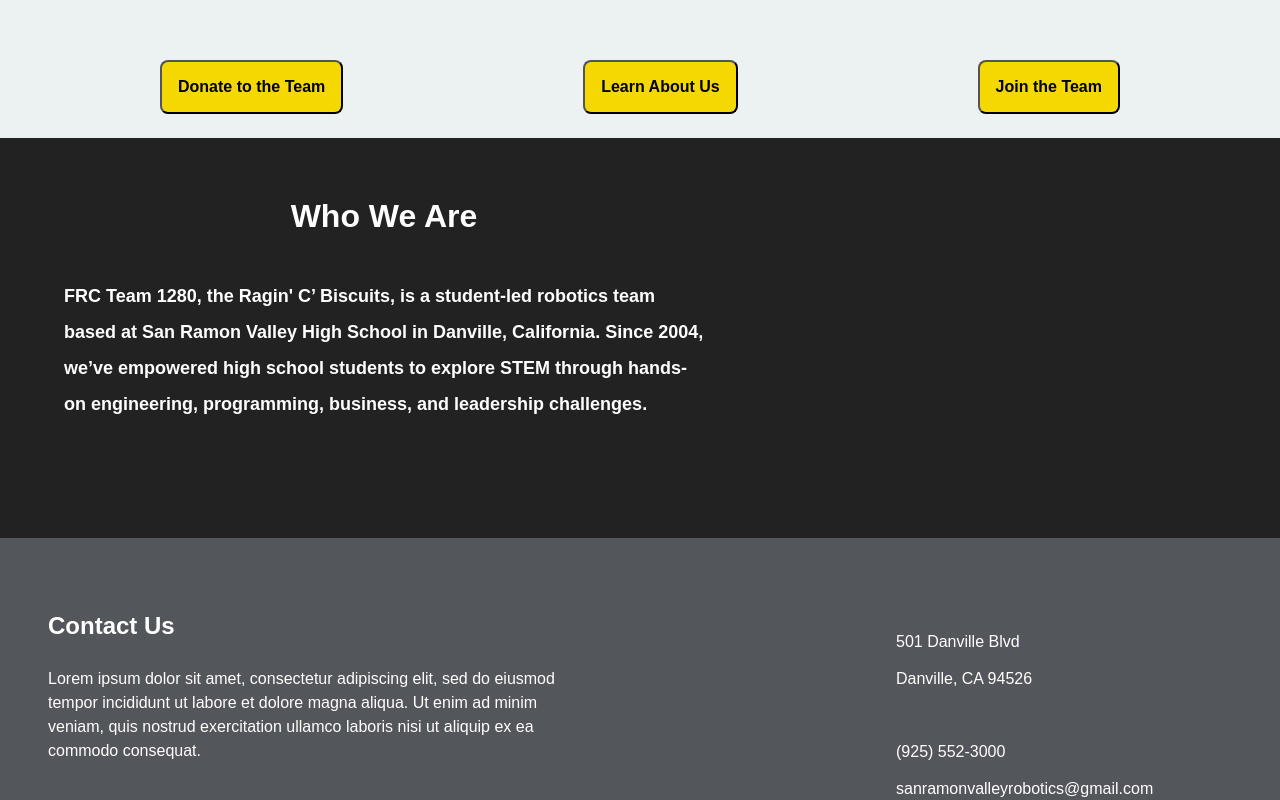
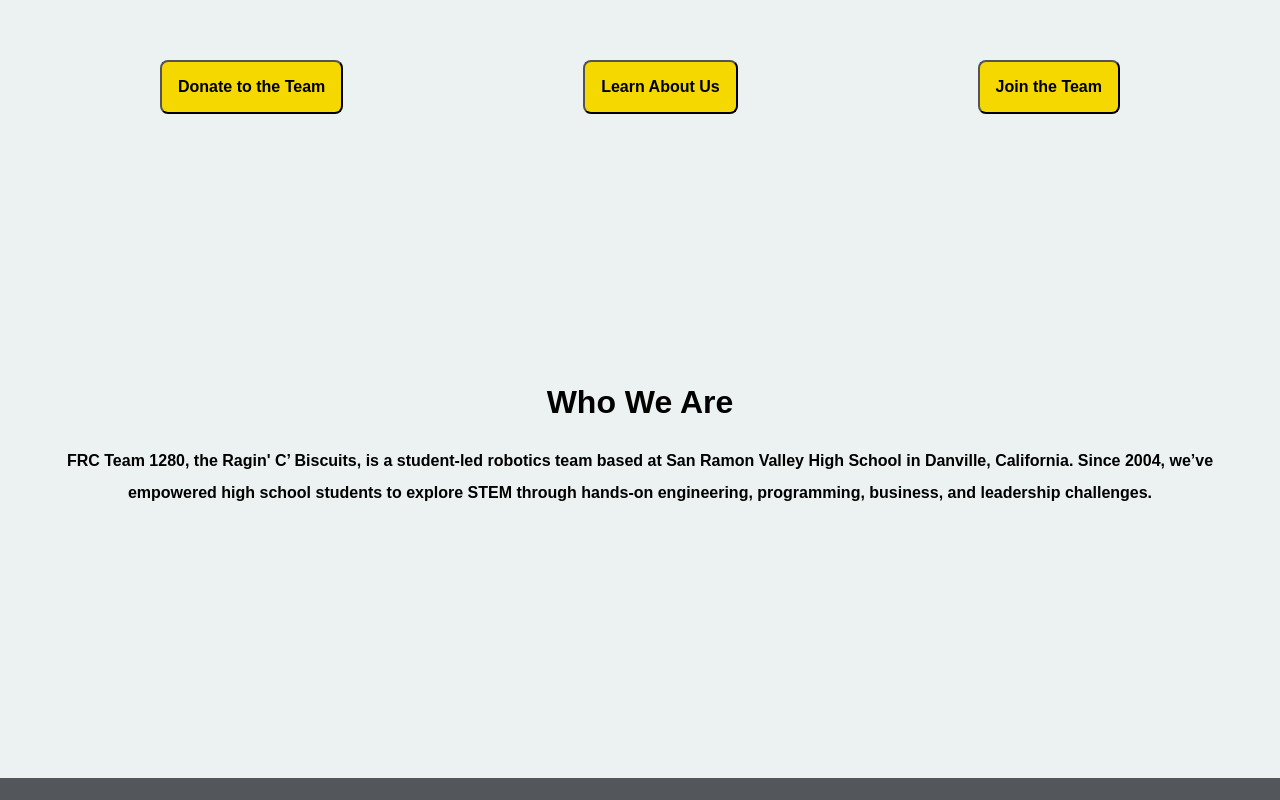
Before and after one commit to Team-1280/1280-website, a React (Vite) app in the folder app/: page / in a window 1280 px wide. Shown: the part 1220-2020 px from the top of the page. Built offline with nearby package versions, Linux system fonts and the light colour scheme.

Commit message:
split div broke :((

```diff
--- a/app/src/App.jsx
+++ b/app/src/App.jsx
@@ -29,7 +29,7 @@ function App() {
           <Route path='/News' element={<News />} />
           <Route path='/RobotEngineering' element={<RobotEngineering />} />
           <Route path='/SponsorsDonors' element={<SponsorsDonors />} />
-          <Route path='./Donate' element={<Donate />}/>
+          <Route path='/Donate' element={<Donate />}/>
         </Routes>
       </main>
       <Footer />
--- a/app/src/pages/Donate.css
+++ b/app/src/pages/Donate.css
@@ -38,3 +38,7 @@
     top: 30%;
     transform: translateX(-50%);
 }
+.top-sponsors-background {
+    background-color: #ECF1F2;
+    width: 80vh;
+}
--- a/app/src/pages/Donate.jsx
+++ b/app/src/pages/Donate.jsx
@@ -4,15 +4,14 @@ const Donate = () => {
     return (
         <>
             <section>
-                <div className='donate-background'>
+                <div className='top-sponsors-background'>
                     <div className='donate-heading'>
-                        Your Support Matters
+                        Support Team 1280 – Become a Sponsor
                     </div>
                     <div className='donate-text'>
-                        Lorem ipsum dolor sit amet, consectetur adipiscing elit, sed do eiusmod tempor incididunt ut labore et dolore magna aliqua.
-                        Ut enim ad minim veniam, quis nostrud exercitation ullamco laboris nisi ut aliquip ex ea commodo consequat.
-                        Duis aute irure dolor in reprehenderit in voluptate velit esse cillum dolore eu fugiat nulla pariatur.
-                        Excepteur sint occaecat cupidatat non proident, sunt in culpa qui officia deserunt mollit anim id est laborum.
+                        Team 1280, the Ragin’ C’ Biscuits, is a student-led robotics team based at San Ramon Valley High School.
+                        We do not charge membership dues, so we rely entirely on the generosity of companies and parents to fund our operations each year
+                        — from tools and materials to competition fees and outreach events.
                     </div>
                 </div>
             </section>
--- a/app/src/pages/Home.css
+++ b/app/src/pages/Home.css
@@ -104,42 +104,41 @@
 .action-button:hover{
     box-shadow: black 2px 2px;
 }
-.about-preview-background {
+.home-about-split-container {
     display: flex;
-    height: 50vh;
-    /* justify-content: center; */
-    /* align-items: center; */
-    background-position: center;
-    background-size: cover;
-    position: relative;
-    background-color: #222222;
+    width: 100%;
+    height: 80vh;
+}
+.part {
+    flex: 1;
+    box-sizing: border-box;
+}
+.image-half-about-split img {
+    width: 100%;
+    height: auto;
+    display: block;
+    object-fit: cover;
+    height: 80vh
+}
+.text-half-about-split {
+    display: flex;
+    flex-direction: column;
+    color: black;
+    justify-content: center;
+    text-align: center;
+    align-items:center;
+    background-color: #ECF1F2;
+    box-sizing: border-box;
+    padding: 2rem;
+}
+.about-split-heading {
+    font-weight: bold;
+    font-size: xx-large;
+}
+.about-split-text {
+    font-weight: bold;
+    font-size: medium;
     overflow: hidden;
-    /* vertical-align: center; */
-    padding-left: 1rem;
+    padding: 1.5rem;
+    line-height: 2;
 }
-.about-preview-heading {
-    position: absolute;
-    top: 15%;
-    left: 30%;
-    font-size: xx-large;
-    font-weight: bold;
-    color: white;
-    transform: translateX(-50%);
-    text-align: left;
-    justify-content: left;
-    max-width: 50vw;
-}
-.about-preview-subheading {
-    position: absolute;
-    text-align: left;
-    color: white;
-    font-size: medium;
-    top: 35%;
-    left: 30%;
-    transform: translateX(-50%);
-    font-size: large;
-    max-width: 50vw;
-    line-height: 2;
-    /* padding: 1.5rem; */
-    font-weight: bold;
-}
--- a/app/src/pages/Home.jsx
+++ b/app/src/pages/Home.jsx
@@ -1,5 +1,4 @@
 import './Home.css'
-import HeroTextImg from '../assets/1280.png'
 
 const Home = () => (
     <>
@@ -40,13 +39,19 @@ const Home = () => (
             </div>
         </section>
         <section>
-            <div className='about-preview-background'>
-                <div className='about-preview-heading'>
-                    Who We Are
+            <div className='home-about-split-container'>
+                <div className='part image-half-about-split'>
+                    <img src='./team.png' alt="Team 1280"/>
                 </div>
-                <div className='about-preview-subheading'>
-                    FRC Team 1280, the Ragin' C’ Biscuits, is a student-led robotics team based at San Ramon Valley High School in Danville, California.
-                    Since 2004, we’ve empowered high school students to explore STEM through hands-on engineering, programming, business, and leadership challenges.
+                <div className='text-half-about-split'>
+                    <div className='about-split-heading'>
+                        Who We Are
+                    </div>
+                    <div className='about-split-text'>
+                        FRC Team 1280, the Ragin' C’ Biscuits, is a student-led robotics team based at San Ramon Valley High School in Danville, California.
+                        Since 2004, we’ve empowered high school students to explore STEM through hands-on engineering, programming, business, and leadership challenges.
+
+                    </div>
                 </div>
             </div>
         </section>
```
